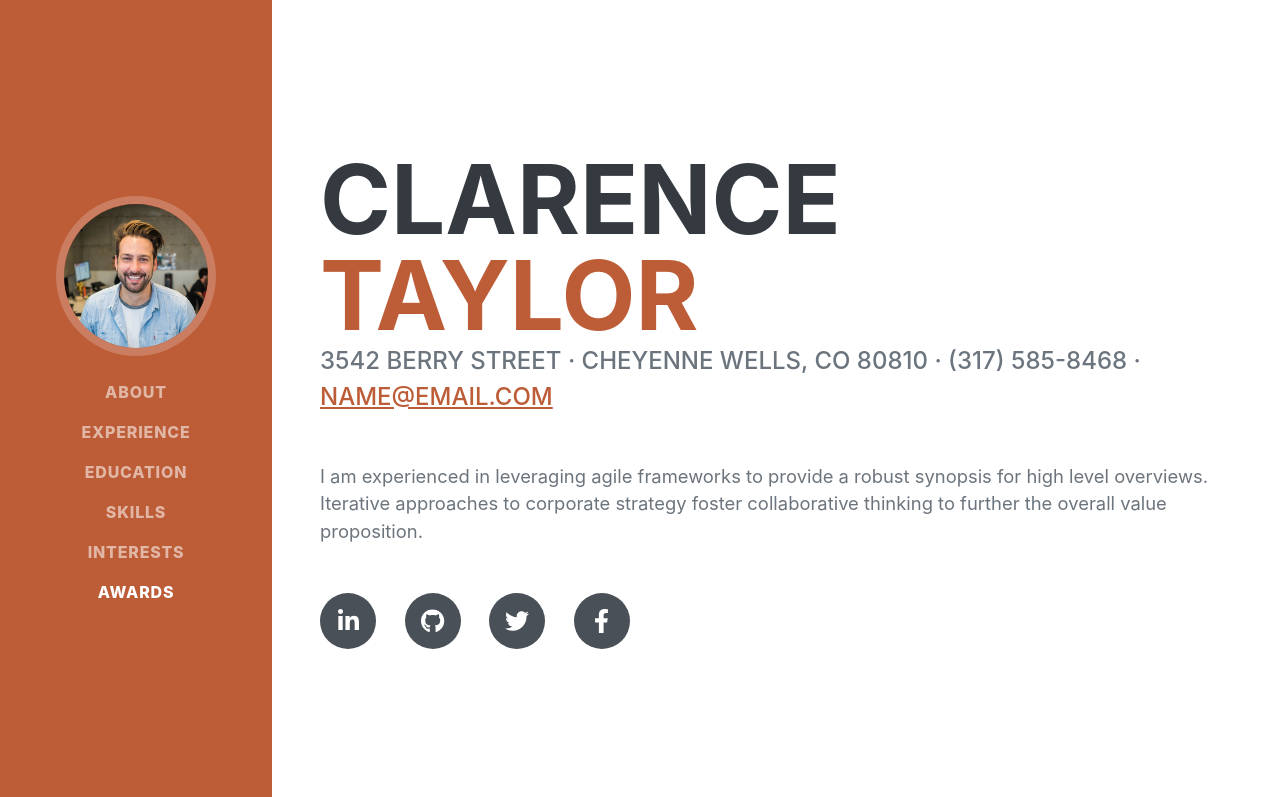
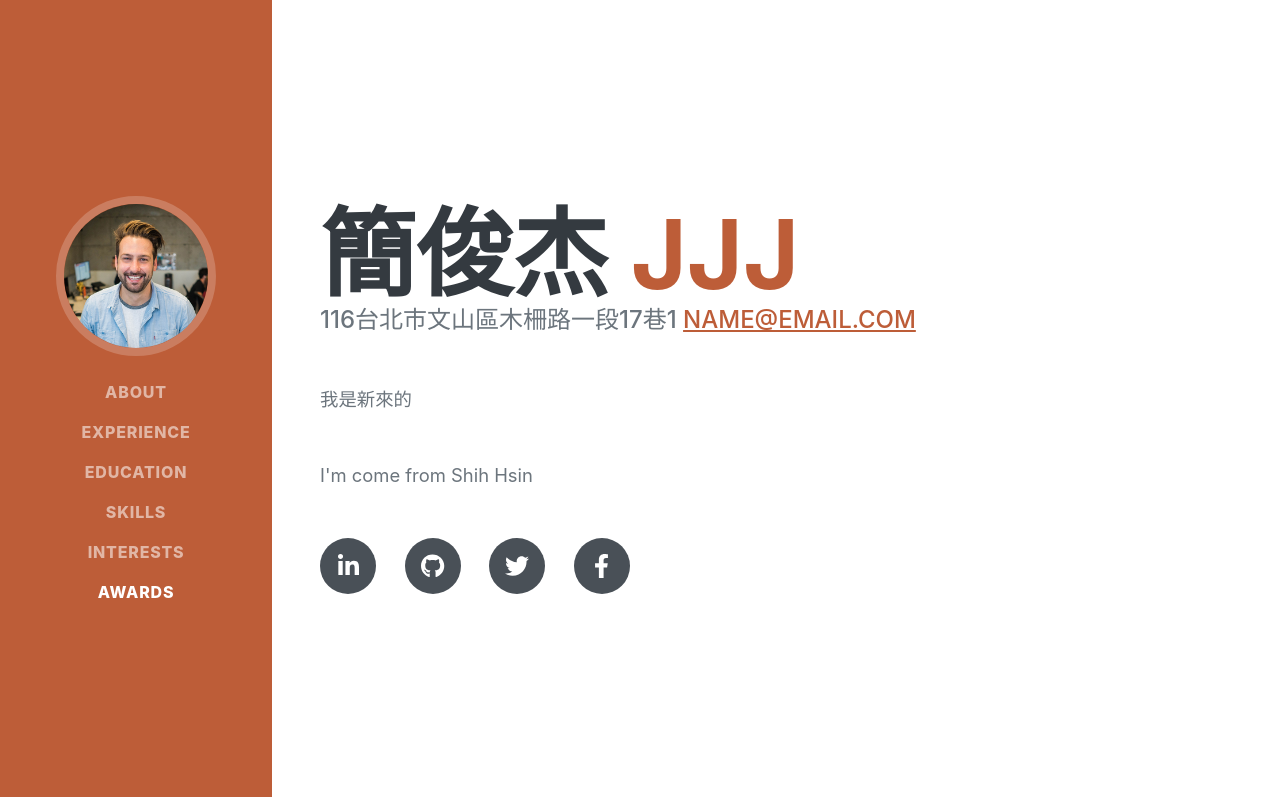
Before and after one commit to JJJ94820/JJJ940820.github.io, a plain HTML site: page index.html in a window 1280 px wide. Shown: the top 797 px of the page. Drawn offline with nearby package versions, Linux system fonts and the light colour scheme; a web font is replaced by a local one.

Commit message:
0120
111

```diff
--- a/index.html
+++ b/index.html
@@ -5,7 +5,7 @@
         <meta name="viewport" content="width=device-width, initial-scale=1, shrink-to-fit=no" />
         <meta name="description" content="" />
         <meta name="author" content="" />
-        <title>簡俊杰 - Start Bootstrap Theme</title>
+        <title>簡俊杰的履歷 - Start Bootstrap Theme</title>
         <link rel="icon" type="image/x-icon" href="assets/img/favicon.ico" />
         <!-- Font Awesome icons (free version)-->
         <script src="https://use.fontawesome.com/releases/v6.3.0/js/all.js" crossorigin="anonymous"></script>
@@ -40,14 +40,15 @@
             <section class="resume-section" id="about">
                 <div class="resume-section-content">
                     <h1 class="mb-0">
-                        Clarence
-                        <span class="text-primary">Taylor</span>
+                        簡俊杰
+                        <span class="text-primary">JJJ</span>
                     </h1>
                     <div class="subheading mb-5">
-                        3542 Berry Street · Cheyenne Wells, CO 80810 · (317) 585-8468 ·
+                        116台北市文山區木柵路一段17巷1
                         <a href="mailto:name@email.com">name@email.com</a>
                     </div>
-                    <p class="lead mb-5">I am experienced in leveraging agile frameworks to provide a robust synopsis for high level overviews. Iterative approaches to corporate strategy foster collaborative thinking to further the overall value proposition.</p>
+                    <p class="lead mb-5">我是新來的</p>
+                    <p class="lead mb-5">I'm come from Shih Hsin</p>
                     <div class="social-icons">
                         <a class="social-icon" href="#!"><i class="fab fa-linkedin-in"></i></a>
                         <a class="social-icon" href="#!"><i class="fab fa-github"></i></a>
```
